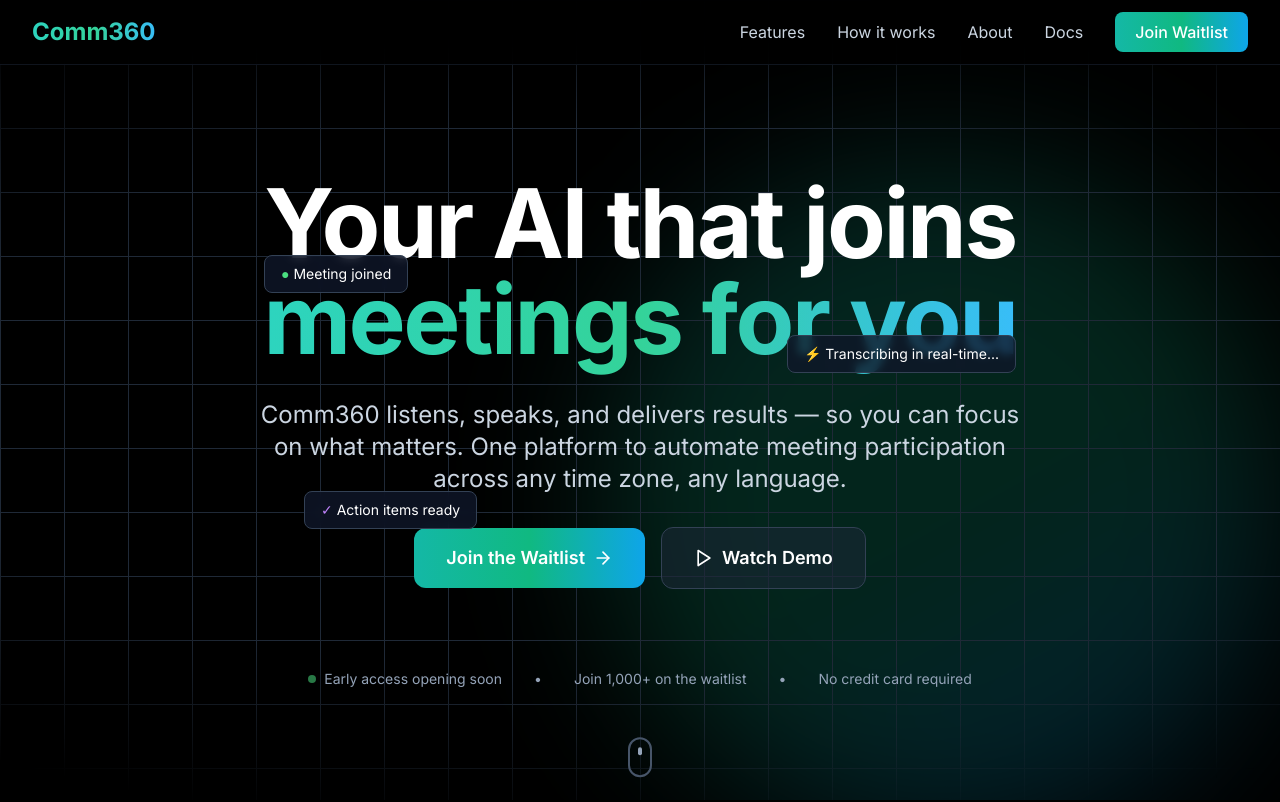
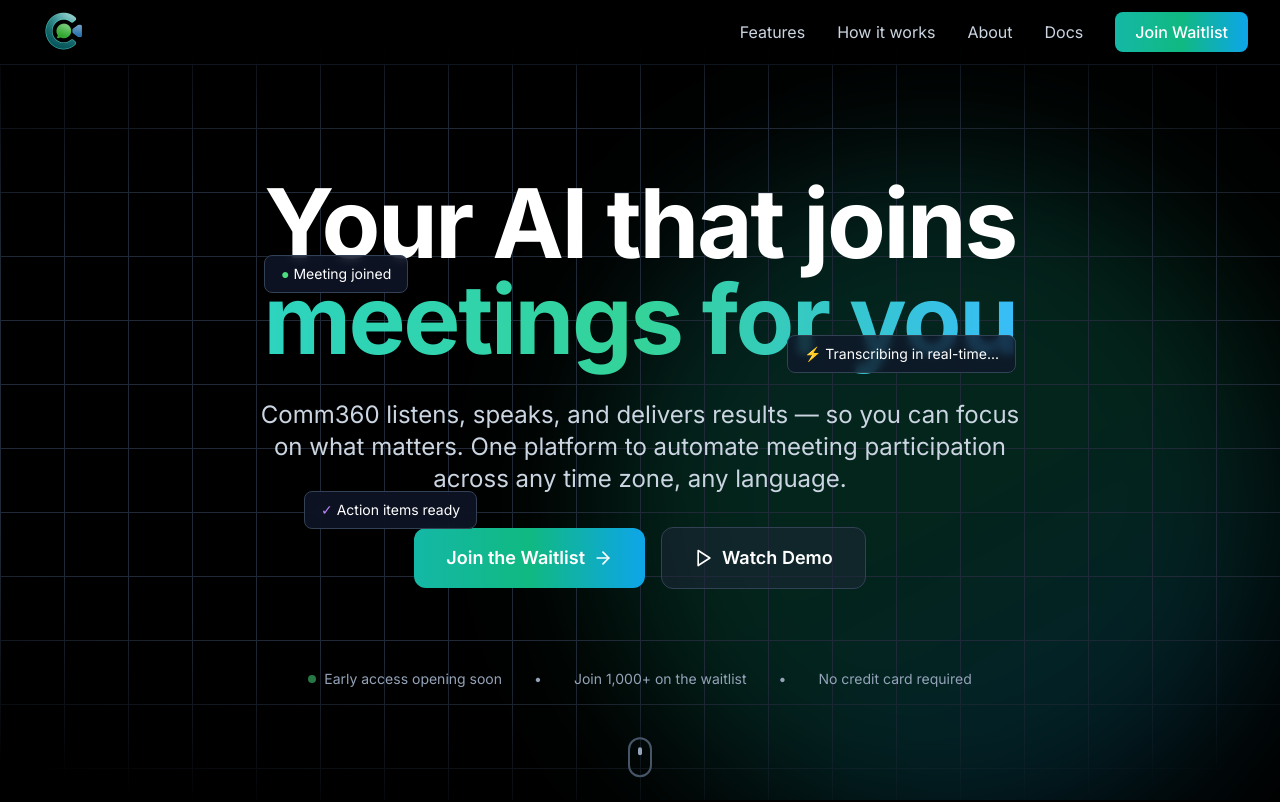
Before and after one commit to ishaan1011/LandingPage, a React (Vite) app: page / in a window 1280 px wide. Shown: the top 802 px of the page. Built offline with nearby package versions, Linux system fonts and the light colour scheme.

Commit message:
Adding logo

```diff
--- a/src/components/Navigation.jsx
+++ b/src/components/Navigation.jsx
@@ -16,8 +16,8 @@
         <div className="flex items-center justify-between h-16">
           {/* Logo */}
           <div className="flex-shrink-0">
-            <a href="/" className="text-2xl font-bold text-gradient">
-              Comm360
+            <a href="/" className="flex items-center">
+              <img src="/logo.png" alt="Comm360" className="h-12 md:h-16 w-auto" />
             </a>
           </div>
 
```
Also changed, not shown: public/logo.png (added).
